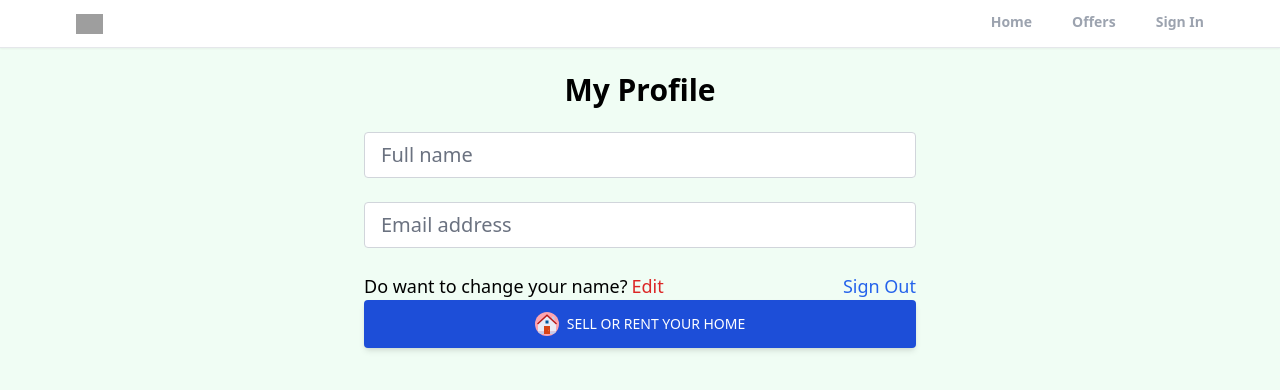
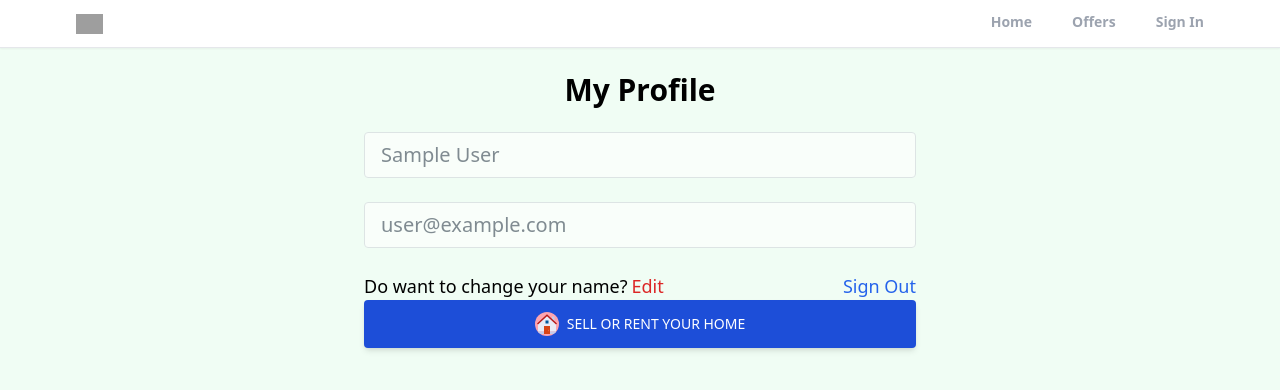
Before and after one commit to ArielSayag/Realtor-Clone-React, a React (Create React App) app: page /profile in a window 1280 px wide. Shown: the top 390 px of the page. Built offline with nearby package versions, Linux system fonts and the light colour scheme; no server answers; sample sign-in values are in the browser's storage; grey boxes are pictures that could not be loaded.

Commit message:
add the Edit functionality to the profile page

```diff
--- a/src/pages/ForgotPassword.jsx
+++ b/src/pages/ForgotPassword.jsx
@@ -3,7 +3,6 @@ import OAuth from '../components/OAuth';
 import { toast } from 'react-toastify';
 import { InputForm ,LinkRed,LinkBlue, H1,ContainerDiv , ContainerImage , ContainerForm,ContainerTextLinks , SubmitFormButton , ORdiv } from '../styledSaas/SignCss';
 import { getAuth, sendPasswordResetEmail } from 'firebase/auth';
-// import { useNavigate } from 'react-router-dom';
 
 const srcImg="https://images.unsplash.com/flagged/photo-1564767609342-620cb19b2357?ixlib=rb-4.0.3&ixid=M3wxMjA3fDB8MHxwaG90by1wYWdlfHx8fGVufDB8fHx8fA%3D%3D&auto=format&fit=crop&w=773&q=80";
 
@@ -12,7 +11,6 @@ const srcImg="https://images.unsplash.com/flagged/photo-1564767609342-620cb19b23
 function ForgotPassword() {
 
   const [email,setEmail]=useState("");
-  // const nevigation=useNavigate();
 
   const handleChange=(e)=>{
     const mail=e.target.value;
--- a/src/pages/Profile.jsx
+++ b/src/pages/Profile.jsx
@@ -1,28 +1,54 @@
 import React, { useState } from 'react';
 import {H1,ContainerFormProfile,InputForm,ContainerTextLinks,SpanRed,LinkBlue,Section} from "../styledSaas/SignCss";
 import {FcHome} from "react-icons/fc";
-import { getAuth } from 'firebase/auth';
+import { getAuth, updateCurrentUser, updateProfile } from 'firebase/auth';
 import { useNavigate } from 'react-router-dom';
+import { toast } from 'react-toastify';
+import { doc, updateDoc } from 'firebase/firestore';
+import { db } from '../firebase';
 
 export default function Profile() {
   const auth=getAuth();
   const nevigate=useNavigate();
-  const [formData,setFormData]=useState({name:"",email:""});
+  //get data from firebase
+  const [formData,setFormData]=useState({name:auth.currentUser.displayName,email:auth.currentUser.email});
   const {name,email}=formData;
+  const [changeDetails,setChangeDetails]=useState(false);
 
-
-
+  // chnage detail in the useState
   const handleChange=(e)=>{
     setFormData((current)=>({
       ...current,
       [e.target.id]:e.target.value
     }))
   };
+  //add the change to database
+  const onSubmit=async()=>{
+    try {
+      if(auth.currentUser.displayName !== name){
+        //update display name in firebase auth
+        await updateProfile(auth.currentUser,{
+          displayName:name,
+        })
+
+        //update name in firestore!
+        const docRef=doc(db,"users",auth.currentUser.uid)
+        await updateDoc(docRef,{
+          name,
+        })
+      }
+      toast.success("Profile details  updated.")
+    } catch (error) {
+      toast.error("Could not update the profile details")
+    }
+  }
+
 
   const handleSubmit=(e)=>{
     e.preventDefualt();
   }
 
+  //LogOut
   const handleSignOut=()=>{
     auth.signOut();
     nevigate("/");
@@ -32,13 +58,18 @@ export default function Profile() {
     <H1>My Profile</H1>
       <ContainerFormProfile>
         <form onSubmit={handleSubmit}>
-          <InputForm type='text' disabled id="name" value={name} placeholder='Full name' onChange={handleChange}/>
-          <InputForm type='email' disabled id="email" value={email} placeholder='Email address' onChange={handleChange}/>
+          <InputForm type='text' disabled={!changeDetails} id="name" value={name}  onChange={handleChange} className={changeDetails?'opacity-100':'opacity-60'} />
+          <InputForm type='email' disabled={!changeDetails} id="email" value={email}  onChange={handleChange} className={changeDetails?'opacity-100':'opacity-60'} />
 
 
           <ContainerTextLinks>
             <p>Do want to change your name?
-              <SpanRed >Edit</SpanRed>
+              <SpanRed onClick={()=>{
+                changeDetails && onSubmit();
+                setChangeDetails((current)=>!current)}
+              }>
+               {changeDetails ? "Apply Change" : "Edit"}
+              </SpanRed>
             </p>
             <p>
               <LinkBlue onClick={handleSignOut}>Sign Out</LinkBlue>
```
